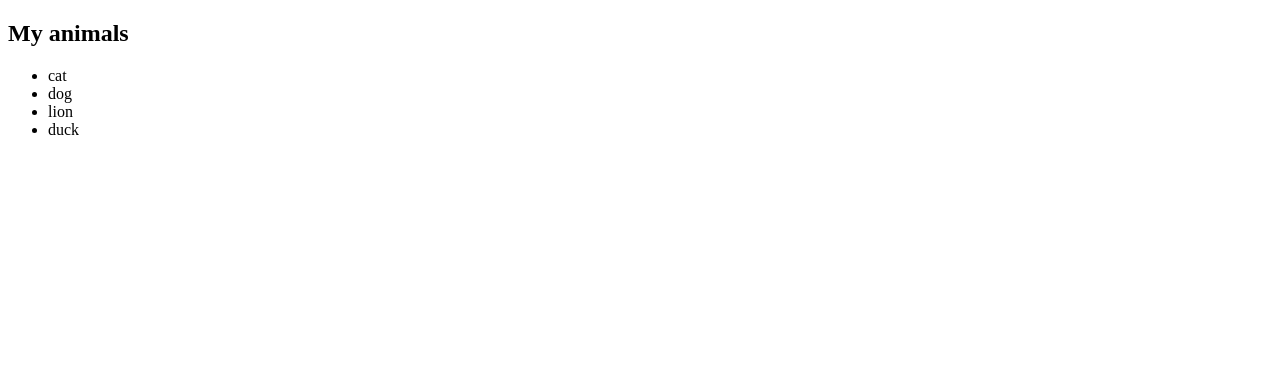
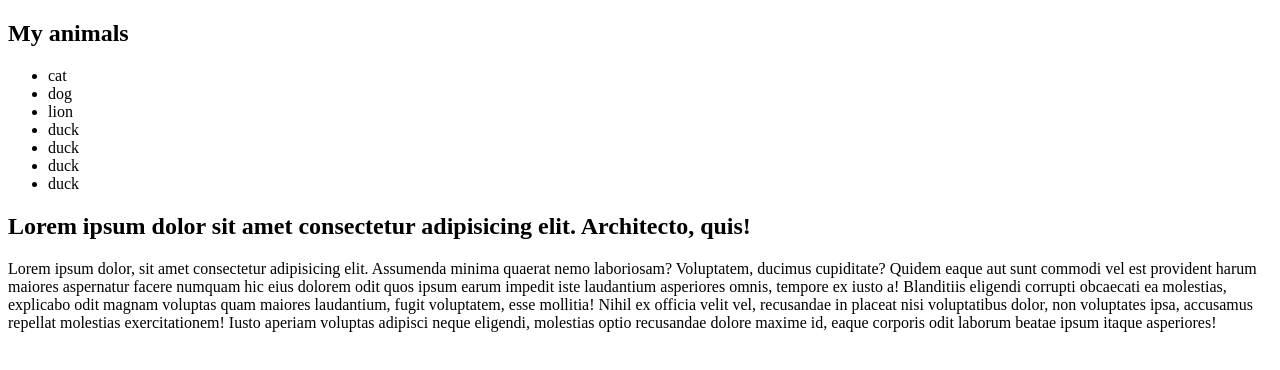
Before and after one commit to damadrama/first-repository-, a plain HTML site: page src/index.html in a window 1280 px wide. Drawn offline with Linux system fonts and the light colour scheme.

Commit message:
adding animals

```diff
--- a/src/index.html
+++ b/src/index.html
@@ -18,7 +18,21 @@
                     <li>dog</li>
                     <li>lion</li>
                     <li>duck</li>
+                    <li>duck</li>
+                    <li>duck</li>
+                    <li>duck</li>
                 </ul>
+            </div>
+            <div>
+                <h2>Lorem ipsum dolor sit amet consectetur adipisicing elit. Architecto, quis!</h2>
+                <p>Lorem ipsum dolor, sit amet consectetur adipisicing elit. Assumenda minima quaerat nemo laboriosam?
+                    Voluptatem, ducimus cupiditate? Quidem eaque aut sunt commodi vel est provident harum maiores
+                    aspernatur facere numquam hic eius dolorem odit quos ipsum earum impedit iste laudantium asperiores
+                    omnis, tempore ex iusto a! Blanditiis eligendi corrupti obcaecati ea molestias, explicabo odit
+                    magnam voluptas quam maiores laudantium, fugit voluptatem, esse mollitia! Nihil ex officia velit
+                    vel, recusandae in placeat nisi voluptatibus dolor, non voluptates ipsa, accusamus repellat
+                    molestias exercitationem! Iusto aperiam voluptas adipisci neque eligendi, molestias optio recusandae
+                    dolore maxime id, eaque corporis odit laborum beatae ipsum itaque asperiores!</p>
             </div>
         </section>
 
```
